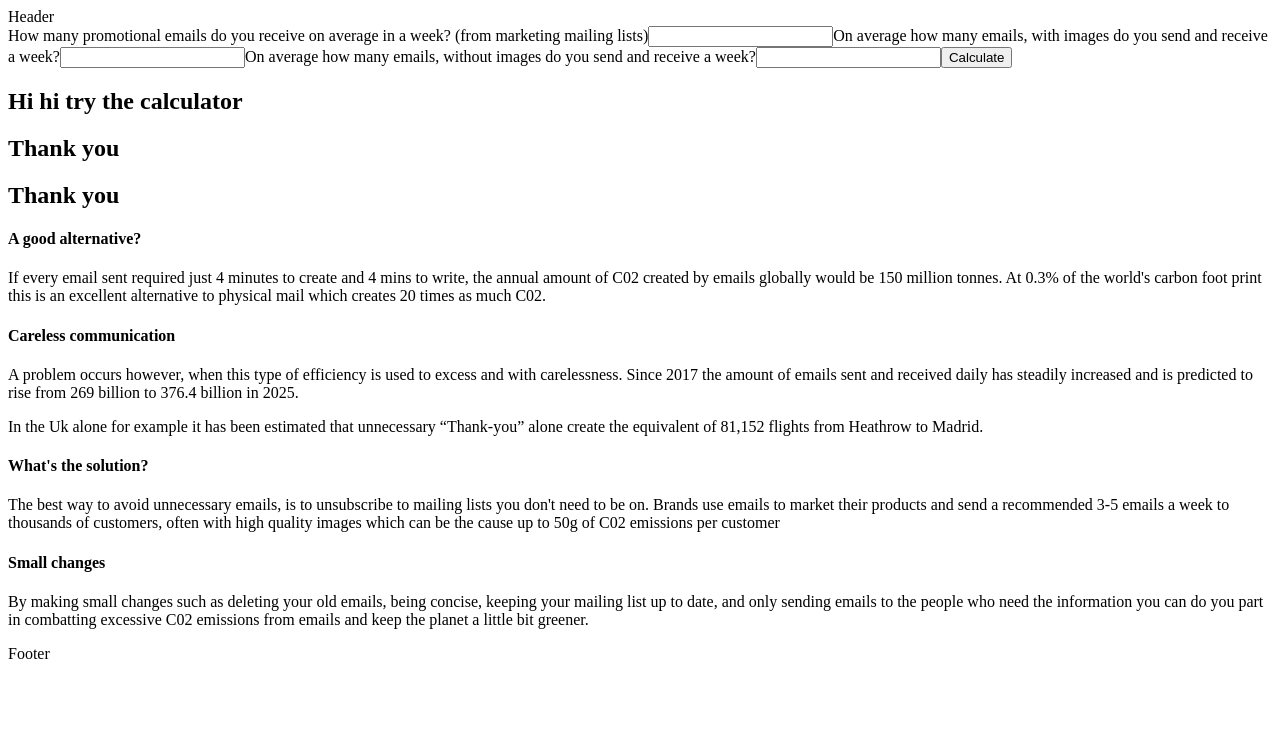
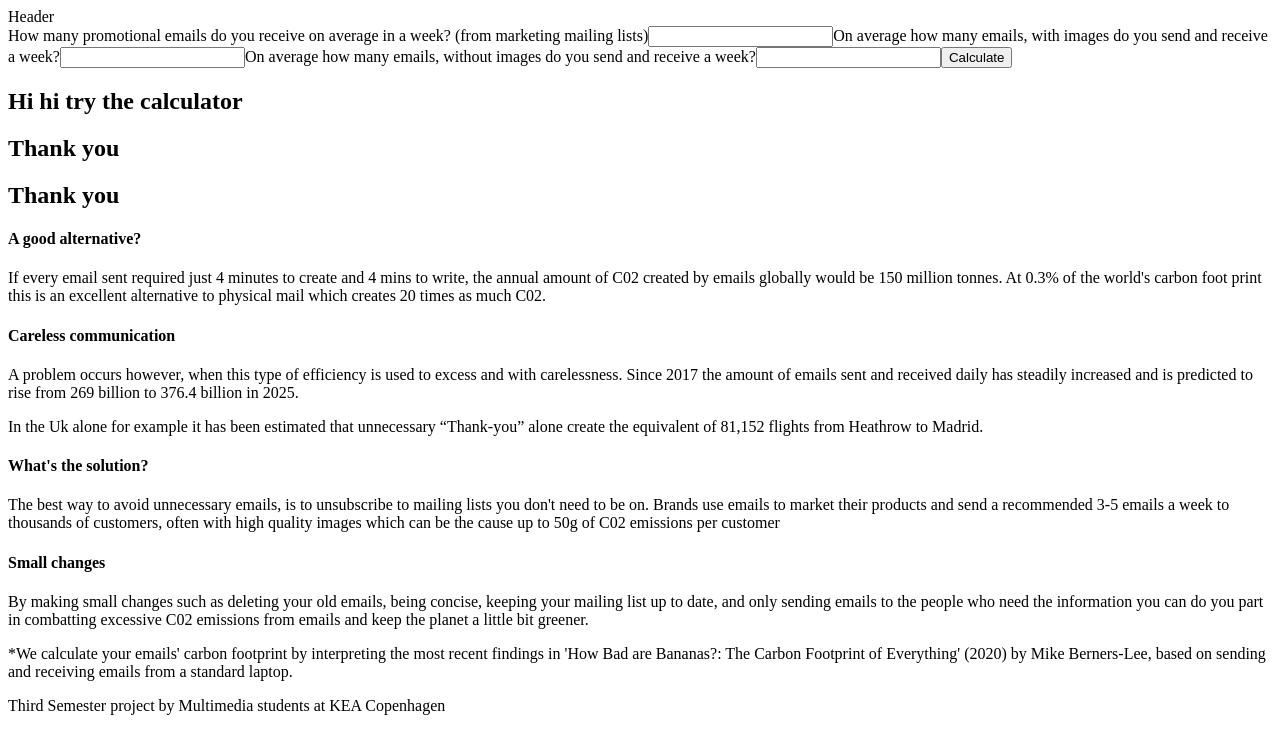
Before and after one commit to michalina-ok/react_final_project, a Next.js app: page / in a window 1280 px wide. Shown: the top 754 px of the page. Built offline with nearby package versions, Linux system fonts and the light colour scheme.

Commit message:
footer-done

```diff
--- a/components/Footer.js
+++ b/components/Footer.js
@@ -1,9 +1,15 @@
-
-
 function Footer() {
   return (
-    <footer>Footer</footer>
-  )
+    <footer>
+      <div>
+        <p className="infoDisclaimer">
+          *We calculate your emails&apos; carbon footprint by interpreting the most recent findings in &apos;How Bad are Bananas?: The Carbon Footprint of Everything&apos; (2020) by Mike Berners-Lee, based on sending and receiving emails from a
+          standard laptop.
+        </p>
+        <p className="disclaimer">Third Semester project by Multimedia students at KEA Copenhagen </p>
+      </div>
+    </footer>
+  );
 }
 
-export default Footer
+export default Footer;
--- a/styles/styles.scss
+++ b/styles/styles.scss
@@ -8,6 +8,7 @@ body {
   padding: 0;
   margin: 0;
   font-family: -apple-system, BlinkMacSystemFont, Segoe UI, Roboto, Oxygen, Ubuntu, Cantarell, Fira Sans, Droid Sans, Helvetica Neue, sans-serif;
+  background-color: $primary-background-color;
 }
 
 .hero_layout {
@@ -64,15 +65,6 @@ section.animation {
       white-space: nowrap;
     }
   }
-  /*   div.letterPlain {
-    z-index: 60;
-  }
-  div.letterText {
-    z-index: 70;
-  }
-  div.letterErase {
-    z-index: 80;
-  } */
 }
 
 section.text {
@@ -92,19 +84,13 @@ section.text {
   }
 }
 @media screen and (min-width: 768px) {
-  // section.info {
-  // }
   section.animation {
     width: 40%;
     left: 25%;
-    // div {
-    // }
   }
   section.text {
     grid-column: 2;
     row-gap: 40vw;
-    // article {
-    // }
   }
 
   @media screen and (min-width: 1024px) {
@@ -115,19 +101,15 @@ section.text {
       width: 25%;
       top: 20%;
       left: 0;
-      // div {
-      // }
     }
     section.text {
       grid-column: 2;
-      // article {
-      // }
     }
   }
 }
 .trees {
-  img{
-  width: 20%;
+  img {
+    width: 20%;
   }
 }
 
@@ -160,4 +142,21 @@ section.text {
 }
 
 footer {
+  background-color: $primary-background-color;
+  div {
+    background-color: #120f0c;
+    color: $headline-text-color;
+    margin: 1vw;
+    padding: 2vw;
+    display: flex;
+    justify-content: space-between;
+    flex-direction: column;
+    row-gap: 2vw;
+  }
+  p {
+    margin: 0 10vw;
+  }
+  .disclaimer {
+    color: #949494;
+  }
 }
```
